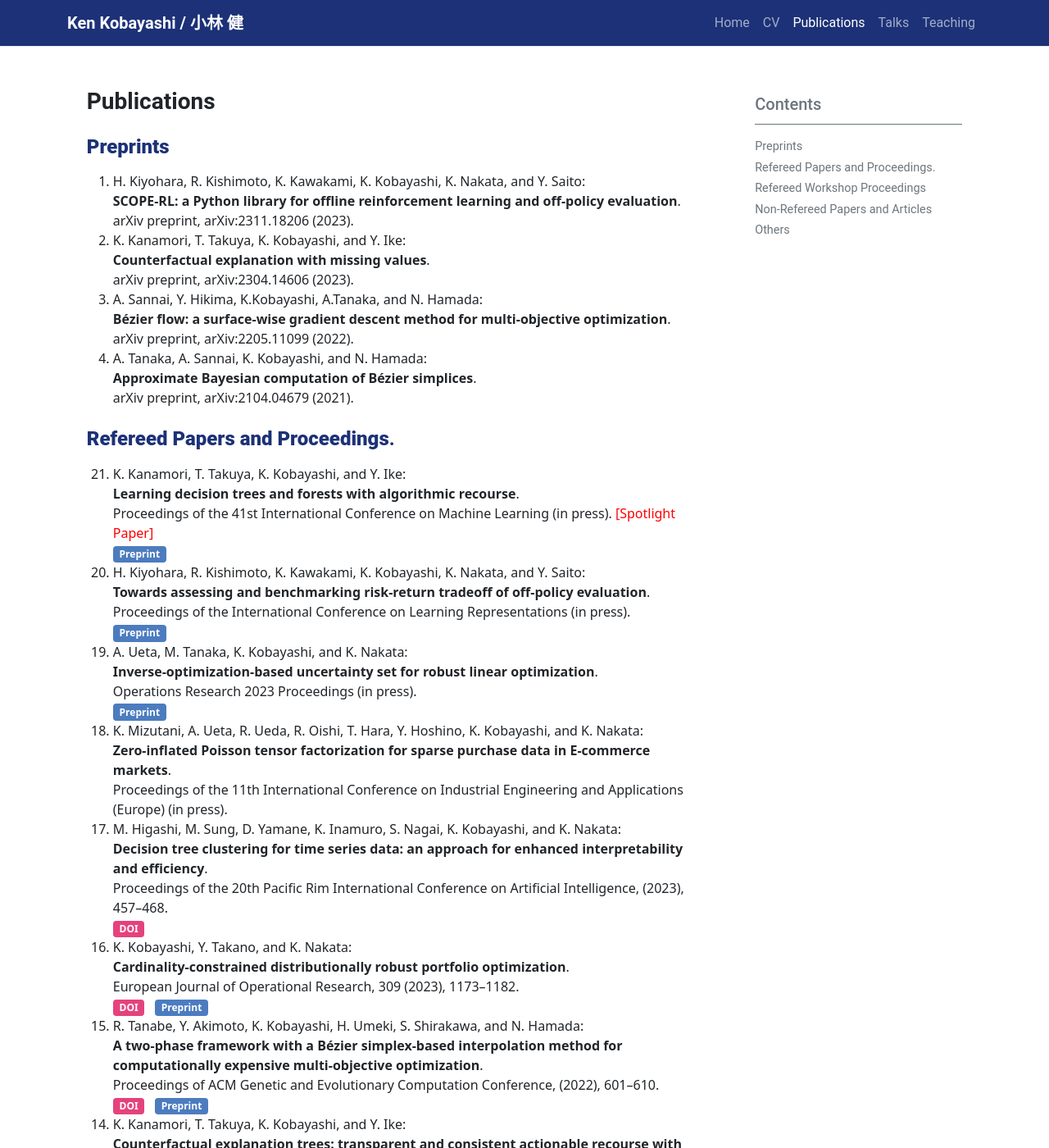
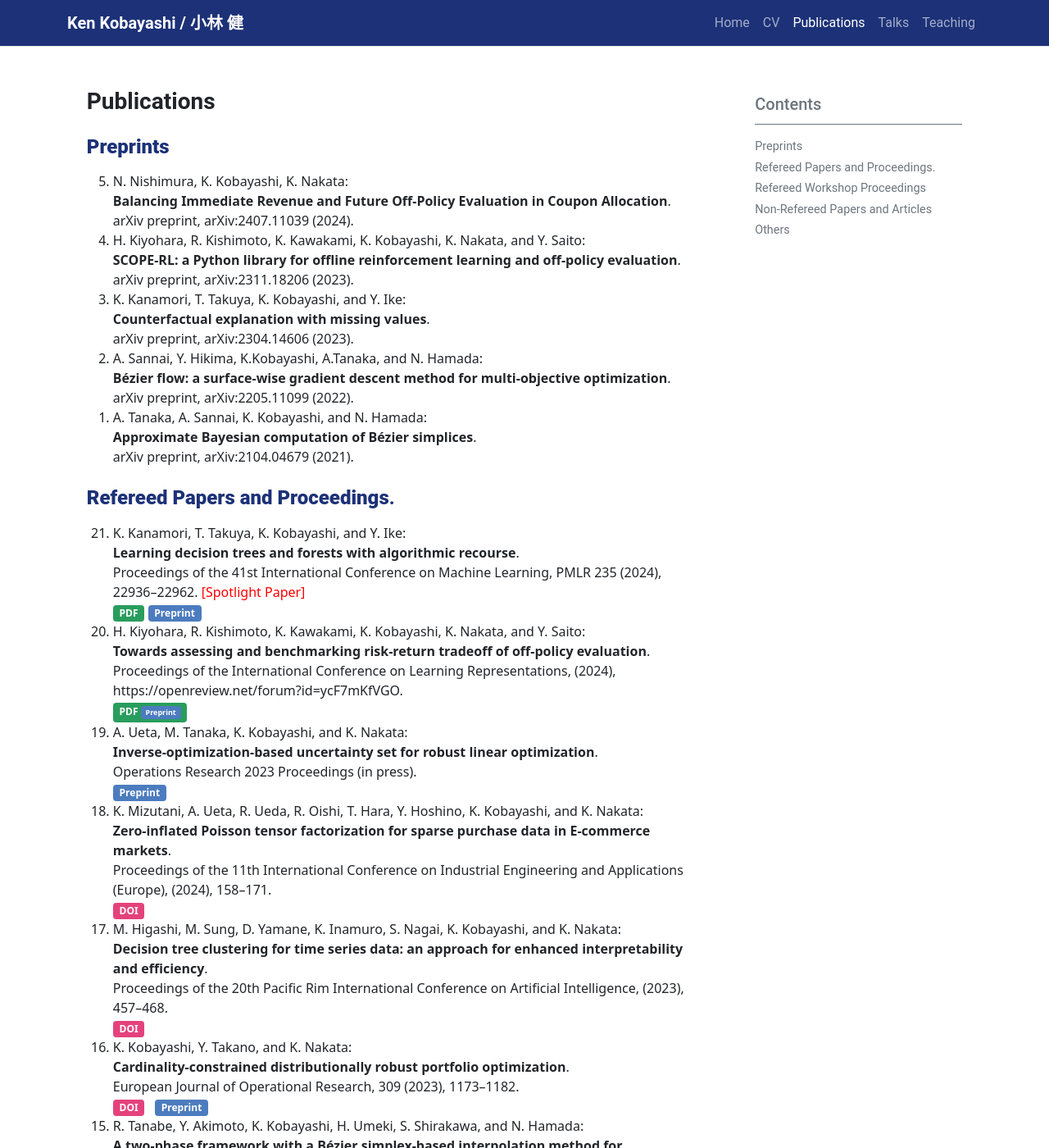
Before and after one commit to KenKoba2119/KenKoba2119.github.io, a Jekyll site: the page built from pages/publications.md, in a window 1280 px wide and 1400 px high. Shown: the whole window at 82% size. Built offline with Jekyll 4.4.1, drawn with Linux system fonts in a browser that asks for light colours.

Commit message:
add articles

```diff
--- a/pages/publications.md
+++ b/pages/publications.md
@@ -7,6 +7,9 @@ toc: true
 # Publications
 
 ## **Preprints**
+1. N. Nishimura, K. Kobayashi, K. Nakata:
+**Balancing Immediate Revenue and Future Off-Policy Evaluation in Coupon Allocation**.
+arXiv preprint,  arXiv:2407.11039 (2024).
 1. H. Kiyohara, R. Kishimoto, K. Kawakami, K. Kobayashi, K. Nakata, and Y. Saito:
 **SCOPE-RL: a Python library for offline reinforcement learning and off-policy evaluation**.
 arXiv preprint,  arXiv:2311.18206 (2023).
@@ -19,18 +22,19 @@ arXiv preprint, arXiv:2205.11099 (2022).
 1. A. Tanaka, A. Sannai, K. Kobayashi, and N. Hamada:
 **Approximate Bayesian computation of Bézier simplices**.
 arXiv preprint, arXiv:2104.04679 (2021).
+{: reversed="reversed"}
 
-
-{: reversed="reversed"}
 
 ## **Refereed Papers and Proceedings**.
 1. K. Kanamori, T. Takuya, K. Kobayashi, and Y. Ike:
 **Learning decision trees and forests with algorithmic recourse**.
-Proceedings of the 41st International Conference on Machine Learning (in press).     <span style="color: red; ">[Spotlight Paper]</span>
-<span class="badge bg-info"> <a target="blank"  style="color:white;text-decoration:none" href="https://doi.org/10.48550/arXiv.2406.01098" >Preprint </a> </span>
+Proceedings of the 41st International Conference on Machine Learning, PMLR 235 (2024), 22936--22962. <span style="color: red; ">[Spotlight Paper]</span>
+<span class="badge bg-success"> <a target="blank"  style="color:white;text-decoration:none" href="https://raw.githubusercontent.com/mlresearch/v235/main/assets/kanamori24a/kanamori24a.pdf">PDF </a>
+</span> <span class="badge bg-info"> <a target="blank"  style="color:white;text-decoration:none" href="https://doi.org/10.48550/arXiv.2406.01098">Preprint </a> </span>
 1. H. Kiyohara, R. Kishimoto, K. Kawakami, K. Kobayashi, K. Nakata, and Y. Saito:
 **Towards assessing and benchmarking risk-return tradeoff of off-policy evaluation**.
-Proceedings of the International Conference on Learning Representations (in press).
+Proceedings of the International Conference on Learning Representations, (2024), https://openreview.net/forum?id=ycF7mKfVGO.
+<span class="badge bg-success"> <a target="blank"  style="color:white;text-decoration:none" href="https://openreview.net/forum?id=ycF7mKfVGO">PDF </a>
 <span class="badge bg-info"> <a target="blank"  style="color:white;text-decoration:none" href="https://doi.org/10.48550/arXiv.2311.18207" >Preprint </a> </span>
 1. A. Ueta, M. Tanaka, K. Kobayashi, and K. Nakata:
 **Inverse-optimization-based uncertainty set for robust linear optimization**.
@@ -38,7 +42,8 @@ Operations Research 2023 Proceedings (in press).
 <span class="badge bg-info"> <a target="blank"  style="color:white;text-decoration:none" href="https://doi.org/10.48550/arXiv.2312.00391" >Preprint </a> </span>
 1. K. Mizutani, A. Ueta, R. Ueda, R. Oishi, T. Hara, Y. Hoshino, K. Kobayashi, and K. Nakata:
 **Zero-inflated Poisson tensor factorization for sparse purchase data in E-commerce markets**.
-Proceedings of the 11th International Conference on Industrial Engineering and Applications (Europe) (in press).
+Proceedings of the 11th International Conference on Industrial Engineering and Applications (Europe), (2024), 158--171.
+<span class="badge bg-secondary"> <a target="blank"  style="color:white;text-decoration:none" href="https://doi.org/10.1007/978-3-031-58113-7_14">DOI </a> </span>
 1. M. Higashi, M. Sung, D. Yamane, K. Inamuro, S. Nagai, K. Kobayashi, and K. Nakata:
 **Decision tree clustering for time series data: an approach for enhanced interpretability and efficiency**.
 Proceedings of the 20th Pacific Rim International Conference on Artificial Intelligence, (2023), 457--468.
@@ -129,6 +134,7 @@ Journal of the Operations Research Society of Japan, 60 (2017), 321--336.
 <span class="badge bg-success"> <a target="blank"  style="color:white;text-decoration:none" href="http://www.orsj.or.jp/archive2/or59-02/or59_2_81.pdf">PDF </a> </span>
 {: reversed="reversed"}
 
+
 ## **Refereed Workshop Proceedings**
 1. K. Oh, N. Nishimura, M. Sung, K. Kobayashi, and K. Nakata:
 **An IPW-based unbiased ranking metric in two-sided markets**.
@@ -184,6 +190,7 @@ Topological Data Analysis and Beyond, Workshop at NeurIPS 2020.
 <span class="badge bg-success"> <a target="blank"  style="color:white;text-decoration:none" href="https://orsj.org/wp-content/corsj/or60-12/or60_12_752.pdf  ">PDF </a> </span>
 {: reversed="reversed"}
 
+
 <p class="sample" style="text-align:end;">
 <br>
  <a href="#top">Back to top</a>
```
